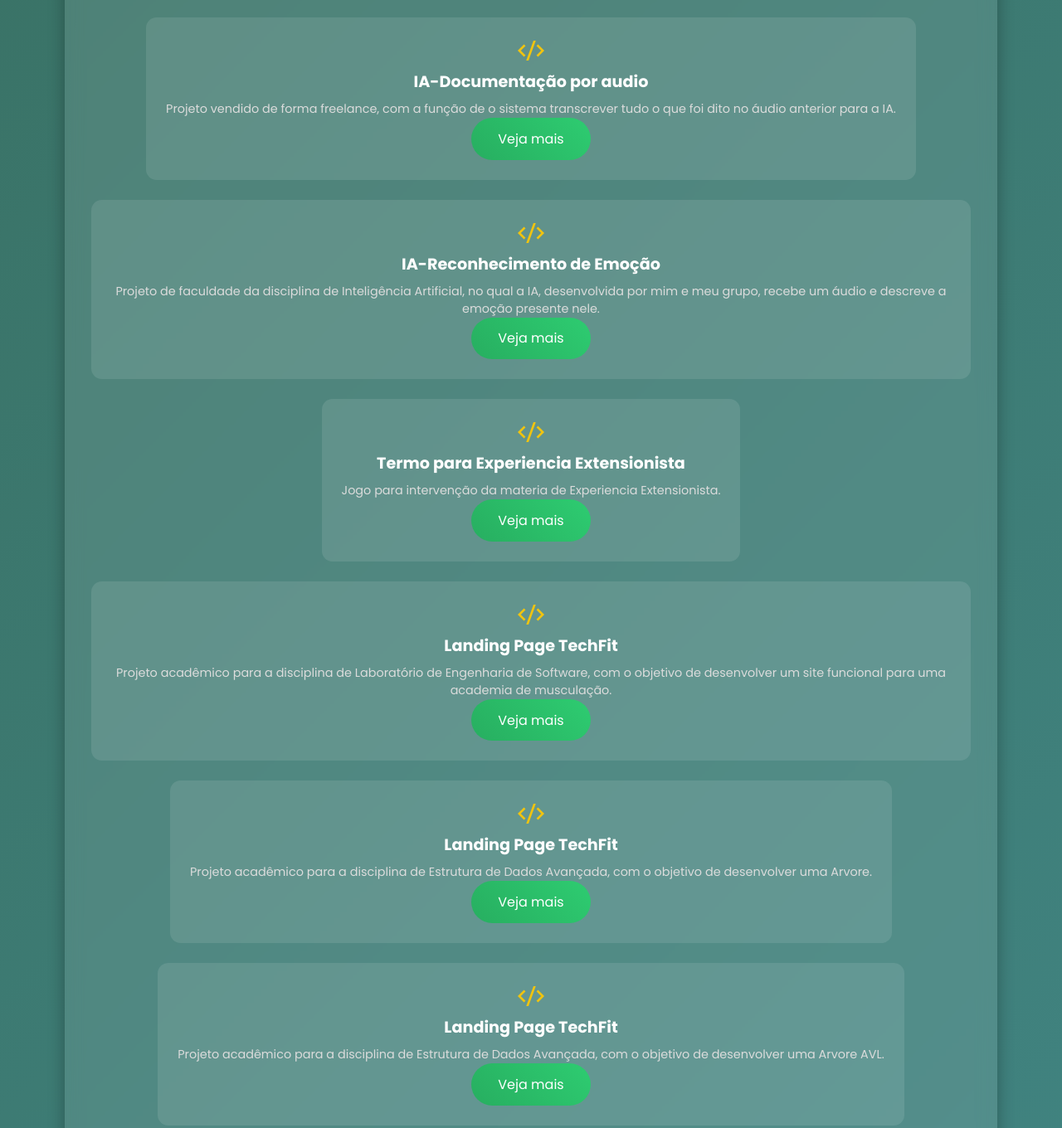
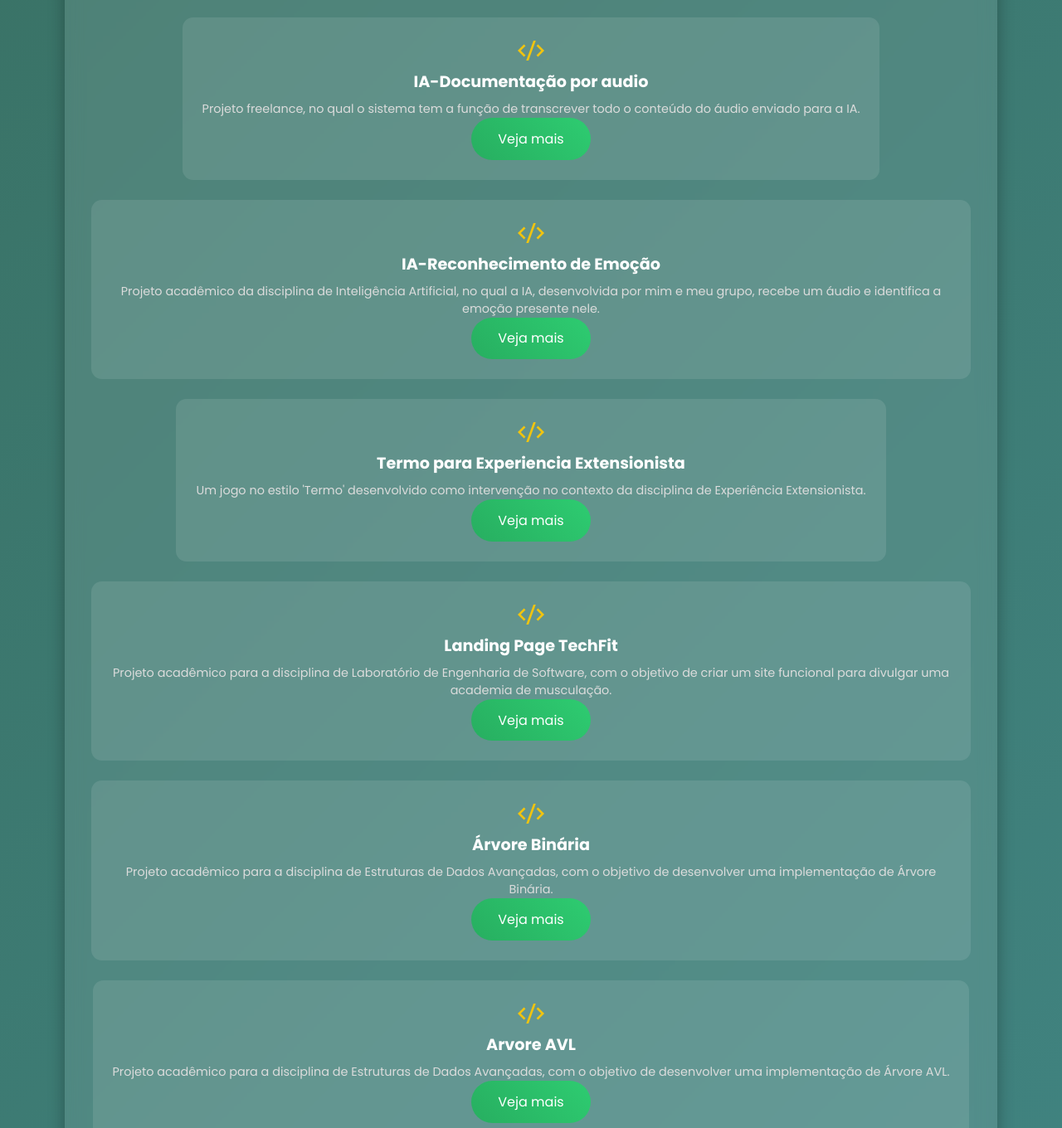
Before and after one commit to RaphaVini6/Raphael_Vinicius, a plain HTML site: page index.html in a window 1280 px wide. Shown: the part 882-2242 px from the top of the page at 83% size. Drawn offline with nearby package versions, Linux system fonts and the light colour scheme.

Commit message:
correção nas descrições dos projetos!

```diff
--- a/index.html
+++ b/index.html
@@ -45,37 +45,37 @@
             <div class="projects-box">
                 <i class="ri-code-s-slash-line"></i>
                 <h3>IA-Documentação por audio</h3>
-                <p>Projeto vendido de forma freelance, com a função de o sistema transcrever tudo o que foi dito no áudio anterior para a IA.</p>
+                <p>Projeto freelance, no qual o sistema tem a função de transcrever todo o conteúdo do áudio enviado para a IA.</p>
                 <a href="https://github.com/RaphaVini6/Freelance-IA-Gladston.git" class="btn">Veja mais</a>
             </div>
             <div class="projects-box">
                 <i class="ri-code-s-slash-line"></i>
                 <h3>IA-Reconhecimento de Emoção</h3>
-                <p>Projeto de faculdade da disciplina de Inteligência Artificial, no qual a IA, desenvolvida por mim e meu grupo, recebe um áudio e descreve a emoção presente nele.</p>
+                <p>Projeto acadêmico da disciplina de Inteligência Artificial, no qual a IA, desenvolvida por mim e meu grupo, recebe um áudio e identifica a emoção presente nele.</p>
                 <a href="https://github.com/RaphaVini6/Ia-Emocao.git" class="btn">Veja mais</a>
             </div>
             <div class="projects-box">
                 <i class="ri-code-s-slash-line"></i>
                 <h3>Termo para Experiencia Extensionista</h3>
-                <p>Jogo para intervenção da materia de Experiencia Extensionista.</p>
+                <p>Um jogo no estilo 'Termo' desenvolvido como intervenção no contexto da disciplina de Experiência Extensionista.</p>
                 <a href="https://github.com/RaphaVini6/Extensionista_termo.git" class="btn">Veja mais</a>
             </div>
             <div class="projects-box">
                 <i class="ri-code-s-slash-line"></i>
                 <h3>Landing Page TechFit</h3>
-                <p>Projeto acadêmico para a disciplina de Laboratório de Engenharia de Software, com o objetivo de desenvolver um site funcional para uma academia de musculação.</p>
+                <p>Projeto acadêmico para a disciplina de Laboratório de Engenharia de Software, com o objetivo de criar um site funcional para divulgar uma academia de musculação.</p>
                 <a href="https://github.com/RaphaVini6/TechFit.git" class="btn">Veja mais</a>
             </div>
             <div class="projects-box">
                 <i class="ri-code-s-slash-line"></i>
-                <h3>Landing Page TechFit</h3>
-                <p>Projeto acadêmico para a disciplina de Estrutura de Dados Avançada, com o objetivo de desenvolver uma Arvore.</p>
+                <h3>Árvore Binária</h3>
+                <p>Projeto acadêmico para a disciplina de Estruturas de Dados Avançadas, com o objetivo de desenvolver uma implementação de Árvore Binária.</p>
                 <a href="https://github.com/RaphaVini6/ME-Estrutura-De-Dados-Avan-ada-Arvore.git" class="btn">Veja mais</a>
             </div>
             <div class="projects-box">
                 <i class="ri-code-s-slash-line"></i>
-                <h3>Landing Page TechFit</h3>
-                <p>Projeto acadêmico para a disciplina de Estrutura de Dados Avançada, com o objetivo de desenvolver uma Arvore AVL.</p>
+                <h3>Arvore AVL</h3>
+                <p>Projeto acadêmico para a disciplina de Estruturas de Dados Avançadas, com o objetivo de desenvolver uma implementação de Árvore AVL.</p>
                 <a href="https://github.com/RaphaVini6/Web-AVL.git" class="btn">Veja mais</a>
             </div>
 
```
